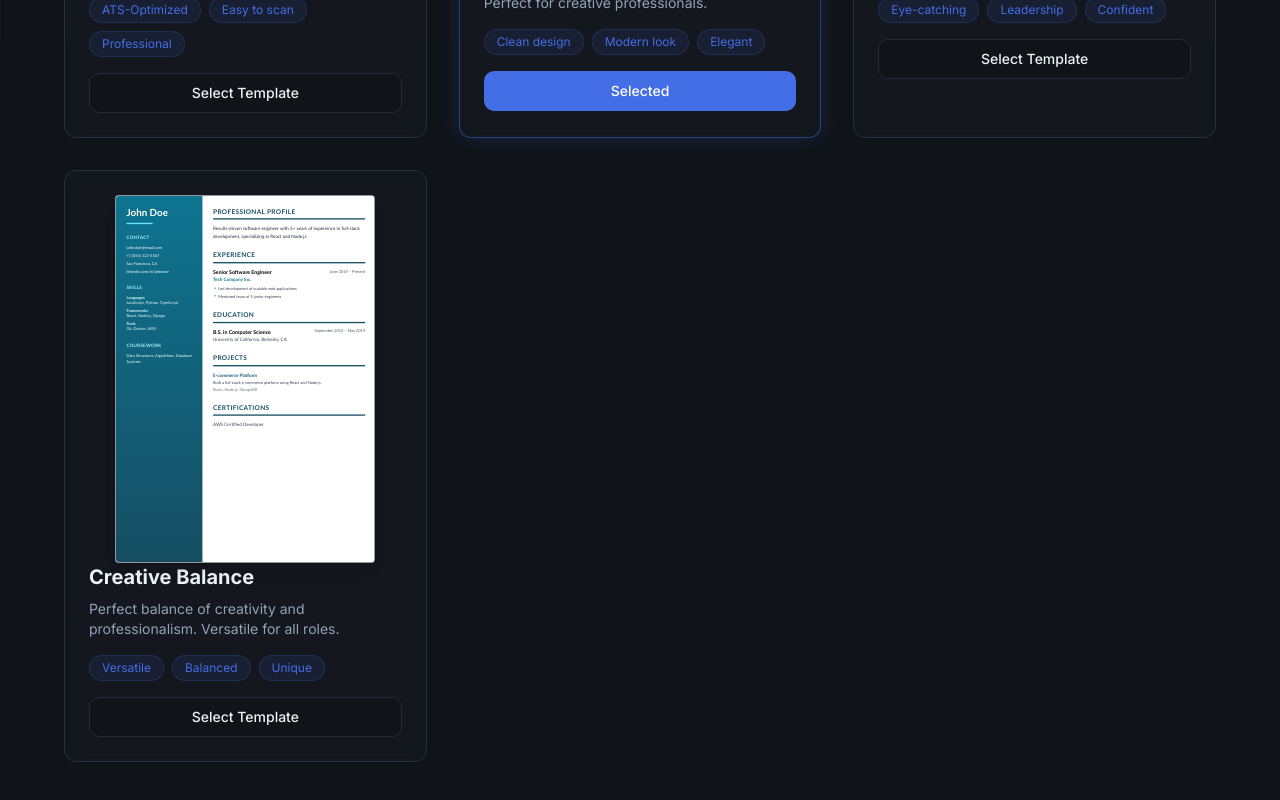
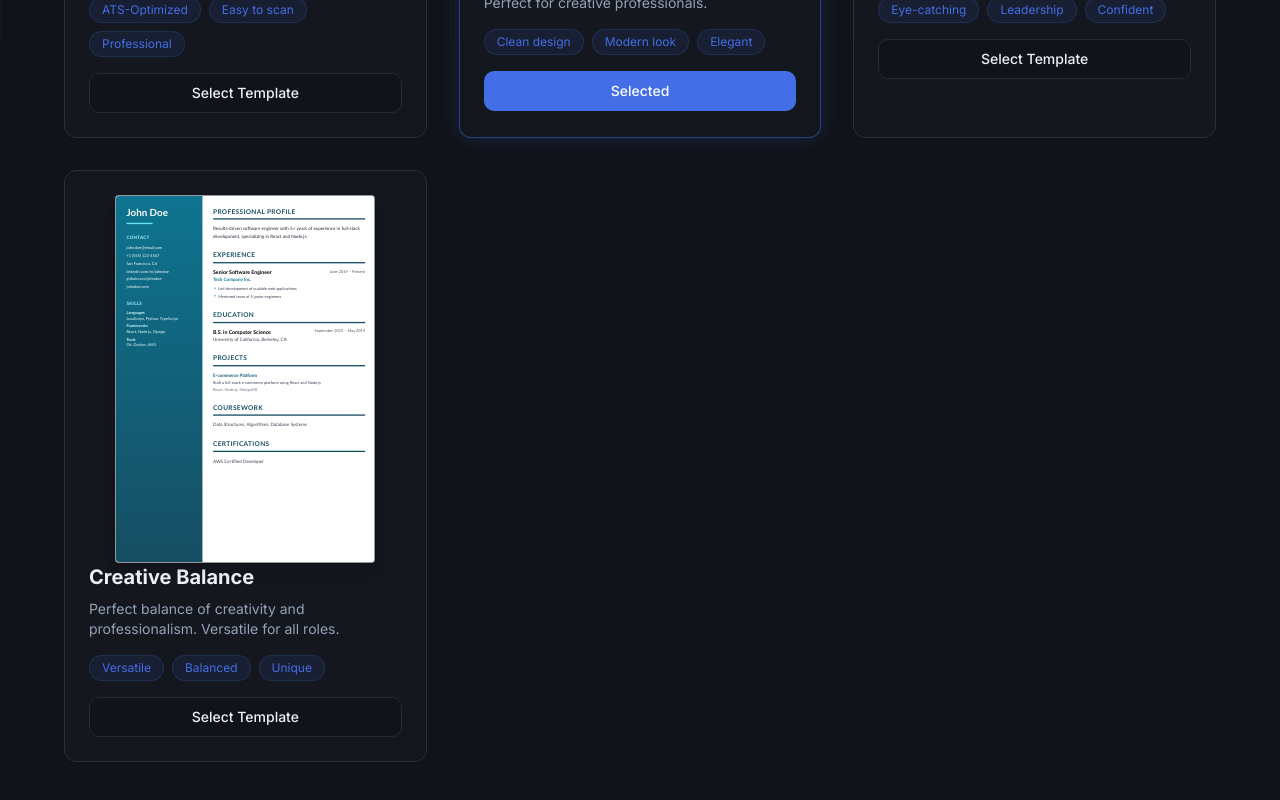
Before and after one commit to Neeraj6002/Resume-Builder, a React (Vite) app: page /templates in a window 1280 px wide. Shown: the part 757-1557 px from the top of the page. Built offline with nearby package versions, Linux system fonts and the light colour scheme; the HTML template or start-up script is replaced by a standard one.

Commit message:
Update Template5 to include GitHub and portfolio links
Added conditional rendering for GitHub and portfolio links, and moved coursework section to a new location.

```diff
--- a/src/components/templates/Template5.tsx
+++ b/src/components/templates/Template5.tsx
@@ -41,6 +41,8 @@ export default function Template5({ data }: Template5Props) {
             <p>{data.personalInfo.phone || 'Your Phone'}</p>
             <p>{data.personalInfo.location || 'Your Location'}</p>
             {data.personalInfo.linkedin && <p className="break-all">{data.personalInfo.linkedin}</p>}
+            {data.personalInfo.github && <p className="break-all">{data.personalInfo.github}</p>}
+            {data.personalInfo.portfolio && <p className="break-all">{data.personalInfo.portfolio}</p>}
           </div>
         </div>
 
@@ -78,14 +80,6 @@ export default function Template5({ data }: Template5Props) {
             </div>
           );
         })()}
-
-        {/* Coursework */}
-        {data.coursework && data.coursework.trim() && (
-          <div>
-            <h3 className="text-sm font-bold uppercase tracking-wider text-cyan-200 mb-3">Coursework</h3>
-            <p className="text-xs leading-relaxed text-cyan-50">{data.coursework}</p>
-          </div>
-        )}
       </aside>
 
       {/* Right Main Content */}
@@ -178,6 +172,16 @@ export default function Template5({ data }: Template5Props) {
           </section>
         )}
 
+        {/* Coursework */}
+        {data.coursework && data.coursework.trim() && (
+          <section className="mb-8">
+            <h2 className="text-xl font-bold text-cyan-900 border-b-4 border-cyan-900 pb-2 mb-4 uppercase tracking-wider">
+              Coursework
+            </h2>
+            <p className="text-sm leading-relaxed text-gray-700">{data.coursework}</p>
+          </section>
+        )}
+
         {/* Certifications */}
         {data.certifications && data.certifications.trim() && (
           <section>
```
